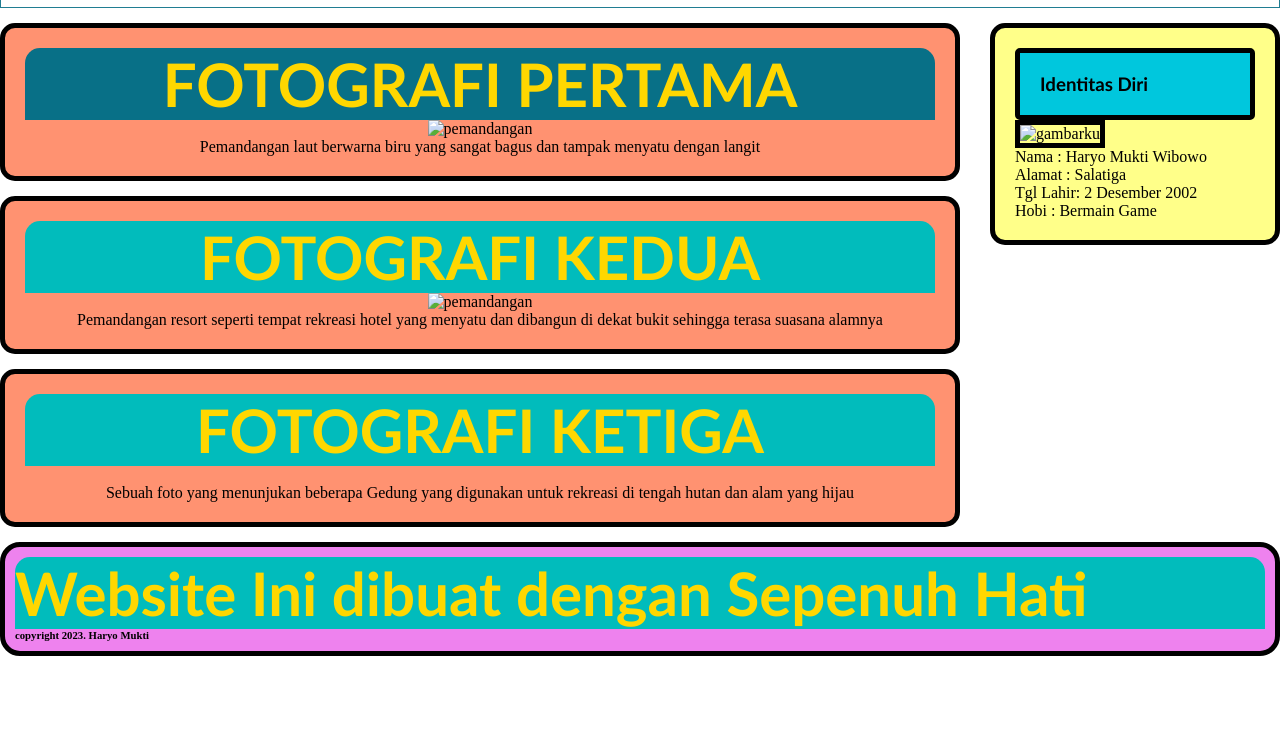
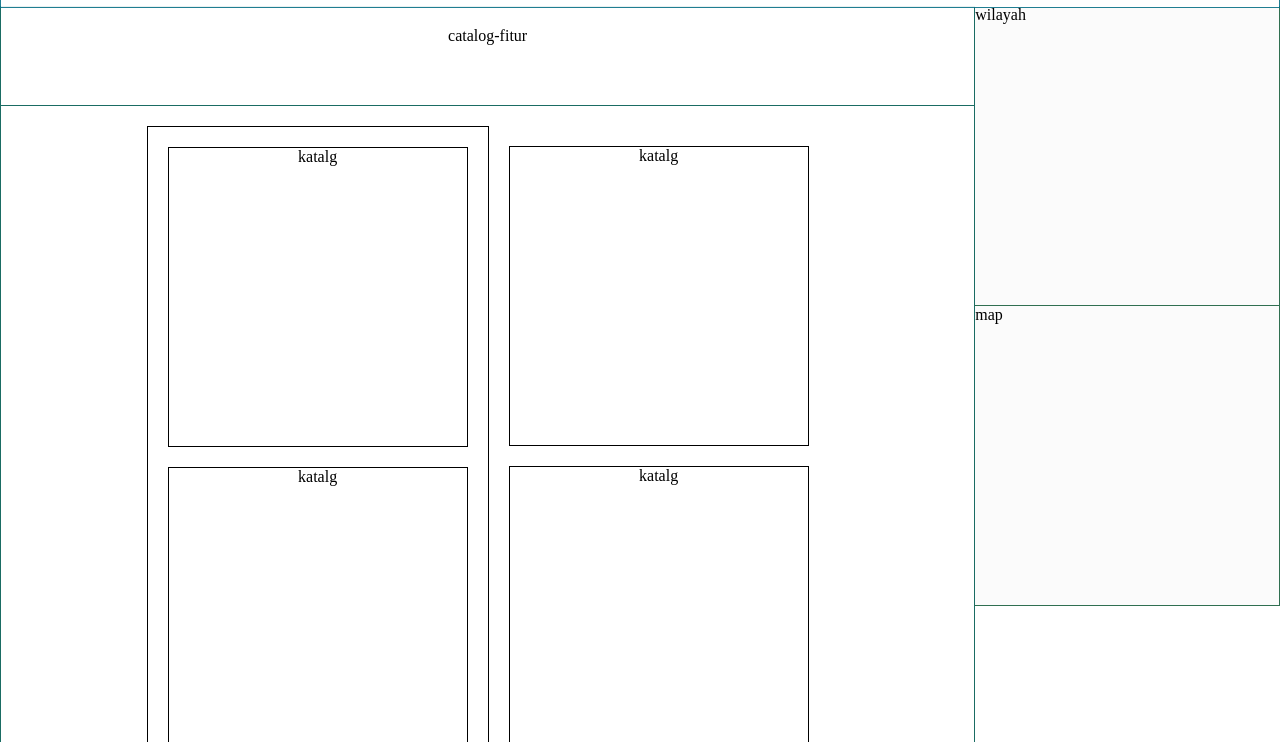
Before and after one commit to mukti222/carikos, a plain HTML site: page tugas.html in a window 1280 px wide. Shown: the part 58-800 px from the top of the page. Drawn offline with Linux system fonts and the light colour scheme.

Commit message:
Add files via upload

```diff
--- a/app.css
+++ b/app.css
@@ -112,7 +112,7 @@ main img{
 }
 
 main{
-    margin-top: 15px;
+    margin-top: -2px;
 }
 
 h1,h2 {
@@ -149,8 +149,42 @@ footer{
 
 .left{
     text-align: center;
-    width: 75%;
+    width: 80%;
     float: left;
+}
+
+.catalogfeature{
+    border: 1px solid rgb(26, 108, 99);
+    padding: 20px;
+    background-color: rgb(255, 255, 255);
+    margin-bottom: 0px;
+    height: 100px;
+}
+
+.catalog{
+    border-bottom: 1px solid rgb(26, 108, 99);
+    border-left: 1px solid rgb(26, 108, 99);
+    border-right: 1px solid rgb(26, 108, 99);
+    padding: 20px;
+    background-color: rgb(255, 255, 255);
+    margin-bottom: 0px;
+    height: 1000px;
+    display: flex;
+    justify-content: center;
+}
+
+.cat1{
+    border: 1px solid black;
+    flex-direction: row;
+}
+
+.catalogchild{
+    flex-direction: row;
+    border: 1px solid black;
+    width: 300px;
+    margin: 20px;
+    height: 300px;
+
 }
 
 .card{
@@ -162,12 +196,10 @@ footer{
 }
 
 .card1{
-    border: 5px solid black;
-    border-radius: 5px;
-    padding: 20px;
-    margin-left: 30px;
-    background-color: rgb(255, 255, 137);
-    border-radius: 15px;
+    border-bottom:  1px solid rgb(48, 111, 81);
+    border-right:  1px solid rgb(48, 111, 81);
+height: 300px;
+    background-color: rgb(251, 251, 251);
 }
 
 #s1{
--- a/tugas.html
+++ b/tugas.html
@@ -24,59 +24,45 @@
 
     <main class="container">
         <div class="left">
-            <article class="card">
-                <section>
-                    <h2 id="s1">
-                        FOTOGRAFI PERTAMA</h2>
-                    <img src="img/1.jpeg" alt="pemandangan">
-                    <p>Pemandangan laut berwarna biru yang sangat bagus dan tampak menyatu dengan langit</p>
+            <article class="catalogfeature">
+                <section >
+                    <p>catalog-fitur</p>
                 </section>
             </article>
 
-            <article class="card">
-                <section>
-                    <h2 id="s2">FOTOGRAFI KEDUA</h2>
-                    <img src="img/2.png" alt="pemandangan">
-                    <p>Pemandangan resort seperti tempat rekreasi hotel yang menyatu dan dibangun di dekat bukit sehingga terasa suasana alamnya</p>
+            <article class="catalog">
+                <div class="cat1">
+                <section class="catalogchild">
+                    <p>katalg</p>
                 </section>
-            </article>
-
-            <article class="card">
-                <section>
-                    <h2 id="s3">
-                        FOTOGRAFI KETIGA
-                    </h2>
-                    <img src="img/3.jpg" alt="">
-                    <p>Sebuah foto yang menunjukan beberapa Gedung yang digunakan untuk rekreasi di tengah hutan dan alam yang hijau</p>
+                <section class="catalogchild">
+                    <p>katalg</p>
                 </section>
+                </div>
+                <div>
+                    <section class="catalogchild">
+                        <p>katalg</p>
+                    </section>
+                    <section class="catalogchild">
+                        <p>katalg</p>
+                    </section>
+                    </div>
             </article>
         </div>
-
         <aside class="right">
             <article class="card1">
                 <section>
-                    <h3 id="side">Identitas Diri</h3>
-                    <img src="img/Untitled.png" alt="gambarku" border="5px solid black">
-                    <p>Nama     : Haryo Mukti Wibowo</p>
-                    <p>Alamat   : Salatiga </p>
-                    <p>Tgl Lahir: 2 Desember 2002</p>
-                    <p>Hobi     : Bermain Game</p>
+                    <p>wilayah</p>
+                </section>
+            </article>
+            <article class="card1">
+                <section>
+                    <p>map</p>
                 </section>
             </article>
         </aside>
     </main>
-
-
-
-
-
     <footer>
-        <h2>
-            Website Ini dibuat dengan Sepenuh Hati
-        </h2>
-        <h6>
-            copyright 2023. Haryo Mukti
-        </h6>
     </footer>
 </body>
 </html>
```
